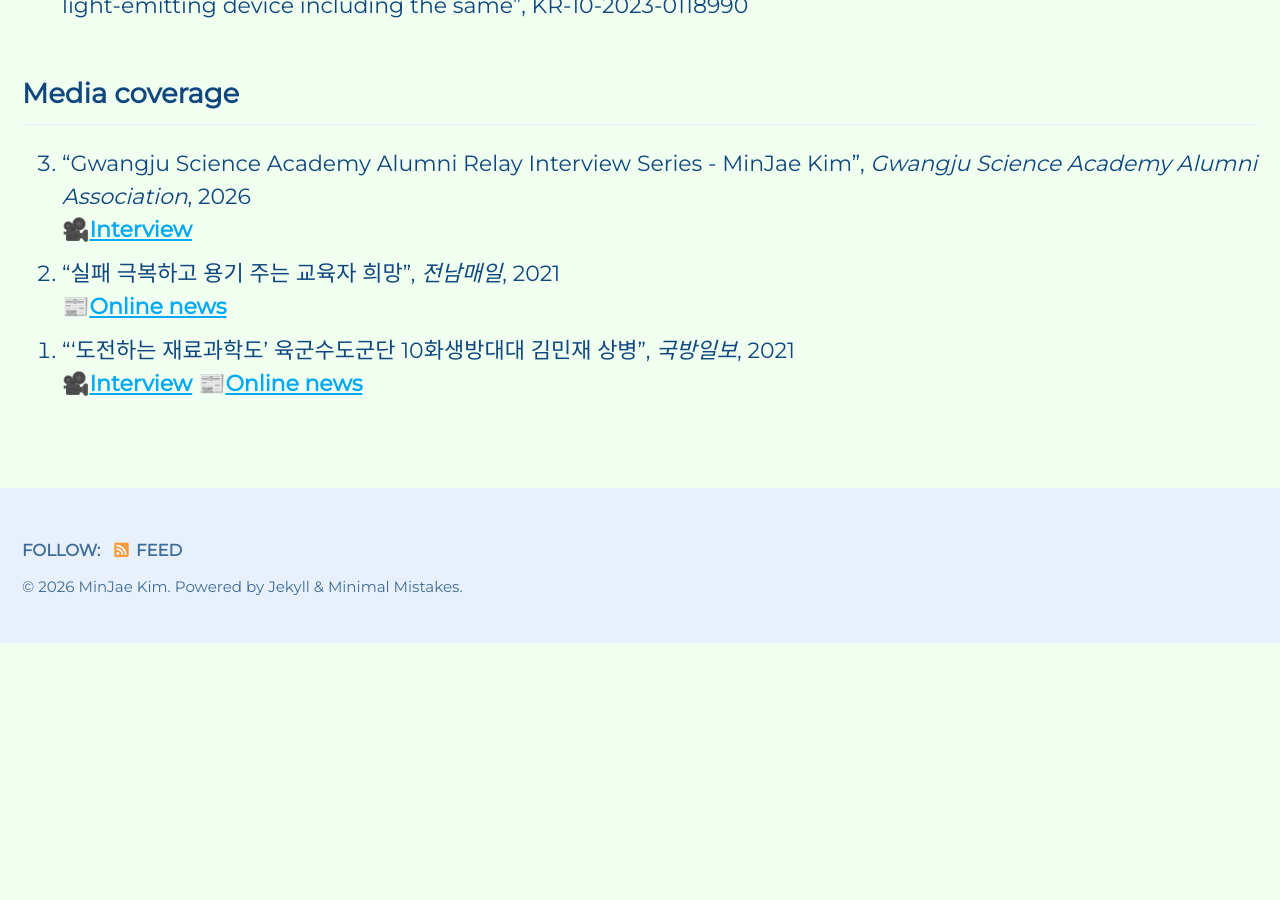
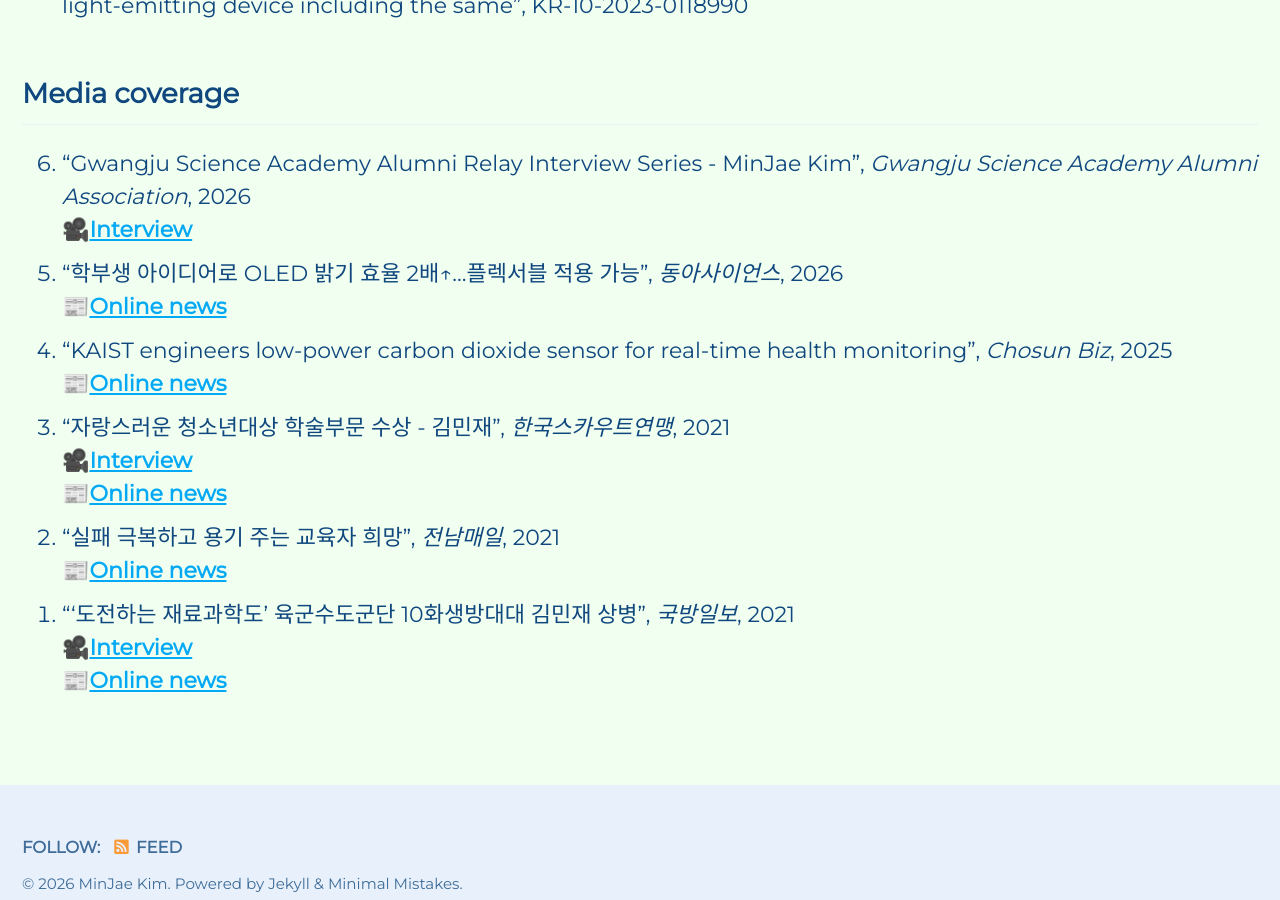
Before and after one commit to mj3259/mj3259.github.io, a Jekyll site: the page built from _pages/projects.md, in a window 1280 px wide and 900 px high, scrolled down 2371 px. Built offline with Jekyll 4.4.1, drawn with Linux system fonts in a browser that asks for light colours; cached includes are drawn as plain includes; before the commit the page ends 3014 px from its top, so only the background shows below that.

Commit message:
Update projects.md

```diff
--- a/_pages/projects.md
+++ b/_pages/projects.md
@@ -76,6 +76,13 @@ feature_row1:
 ## Media coverage
 1. "Gwangju Science Academy Alumni Relay Interview Series - MinJae Kim", _Gwangju Science Academy Alumni Association_, 2026
 🎥__[Interview](https://youtu.be/jM98pZ5ieRA?si=CXsqnf8WRdhTsBT_)__
+1. "학부생 아이디어로 OLED 밝기 효율 2배↑…플렉서블 적용 가능", _동아사이언스_, 2026
+📰__[Online news](https://news.naver.com/mnews/article/584/0000036032?sid=105)__
+1. "KAIST engineers low-power carbon dioxide sensor for real-time health monitoring", _Chosun Biz_, 2025
+📰__[Online news](https://biz.chosun.com/en/en-science/2025/02/10/SCQG7LHXVBFF3GYCMLA4PX47NY/)__
+1. "자랑스러운 청소년대상 학술부문 수상 - 김민재", _한국스카우트연맹_, 2021
+🎥__[Interview](https://youtu.be/gTPfROZaC80?si=buqVPZ2HGSzJkIJC)__
+📰__[Online news](https://mse.kaist.ac.kr/index.php?mid=mse_news_en&document_srl=20391)__
 1. "실패 극복하고 용기 주는 교육자 희망", _전남매일_, 2021
 📰__[Online news](http://www.jndn.com/article.php?aid=1641287485329552011)__
 1. "‘도전하는 재료과학도’ 육군수도군단 10화생방대대 김민재 상병", _국방일보_, 2021
```
